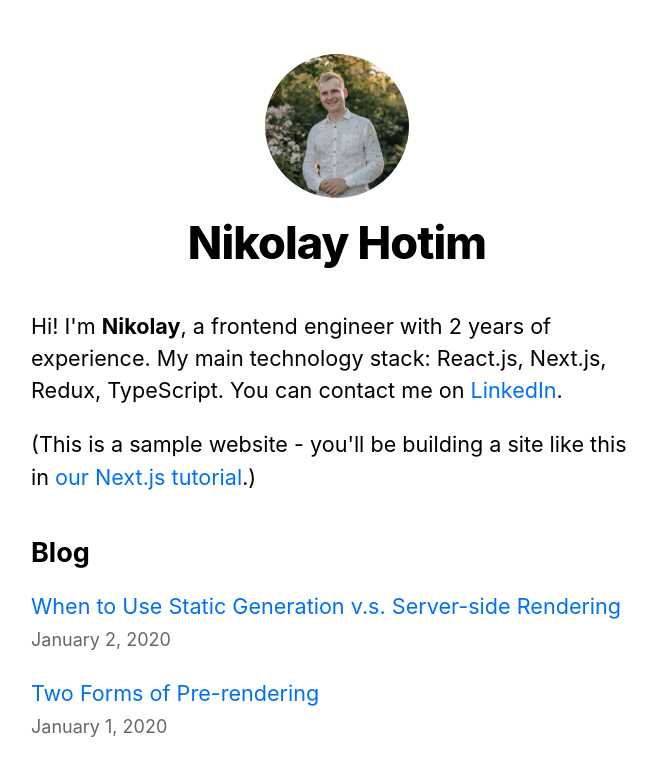
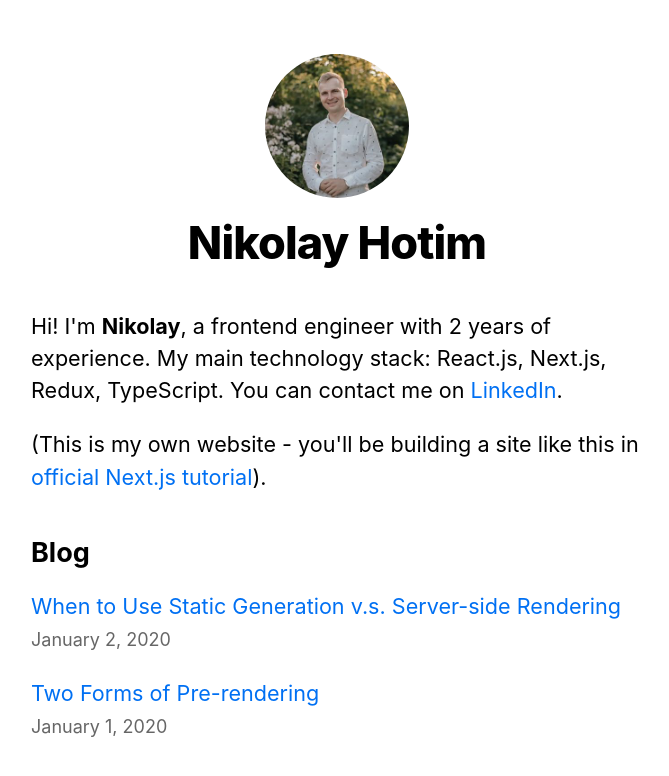
Before and after one commit to nikolayhotim1/nextjs-blog, a Next.js app: page / in a window 1280 px wide. Shown: the top 776 px of the page, without its empty margins (303-972 px from the left). Built offline with nearby package versions, Linux system fonts and the light colour scheme.

Commit message:
refactor: change some content and a function name

```diff
--- a/lib/posts.ts
+++ b/lib/posts.ts
@@ -36,7 +36,7 @@ export function getSortedPostsData() {
 	})
 }
 
-export function getAllPostIds() {
+export function getAllPostsIds() {
 	const fileNames = fs.readdirSync(postsDirectory)
 	return fileNames.map(fileName => {
 		return {
--- a/pages/index.tsx
+++ b/pages/index.tsx
@@ -30,11 +30,11 @@ export default function Home({
 					.
 				</p>
 				<p>
-					(This is a sample website - you'll be building a site like this in{' '}
+					(This is my own website - you'll be building a site like this in{' '}
 					<a href='https://nextjs.org/learn' target={'_blank'}>
-						our Next.js tutorial
+						official Next.js tutorial
 					</a>
-					.)
+					).
 				</p>
 			</section>
 			<section className={`${utilStyles.headingMd} ${utilStyles.padding1px}`}>
--- a/pages/posts/[id].tsx
+++ b/pages/posts/[id].tsx
@@ -1,5 +1,5 @@
 import Layout from '../../components/layout'
-import { getAllPostIds, getPostData } from '../../lib/posts'
+import { getAllPostsIds, getPostData } from '../../lib/posts'
 import Head from 'next/head'
 import Date from '../../components/date'
 import utilStyles from '../../styles/utils.module.css'
@@ -31,7 +31,7 @@ export default function Post({
 }
 
 export const getStaticPaths: GetStaticPaths = async () => {
-	const paths = getAllPostIds()
+	const paths = getAllPostsIds()
 	return {
 		paths,
 		fallback: false
```
